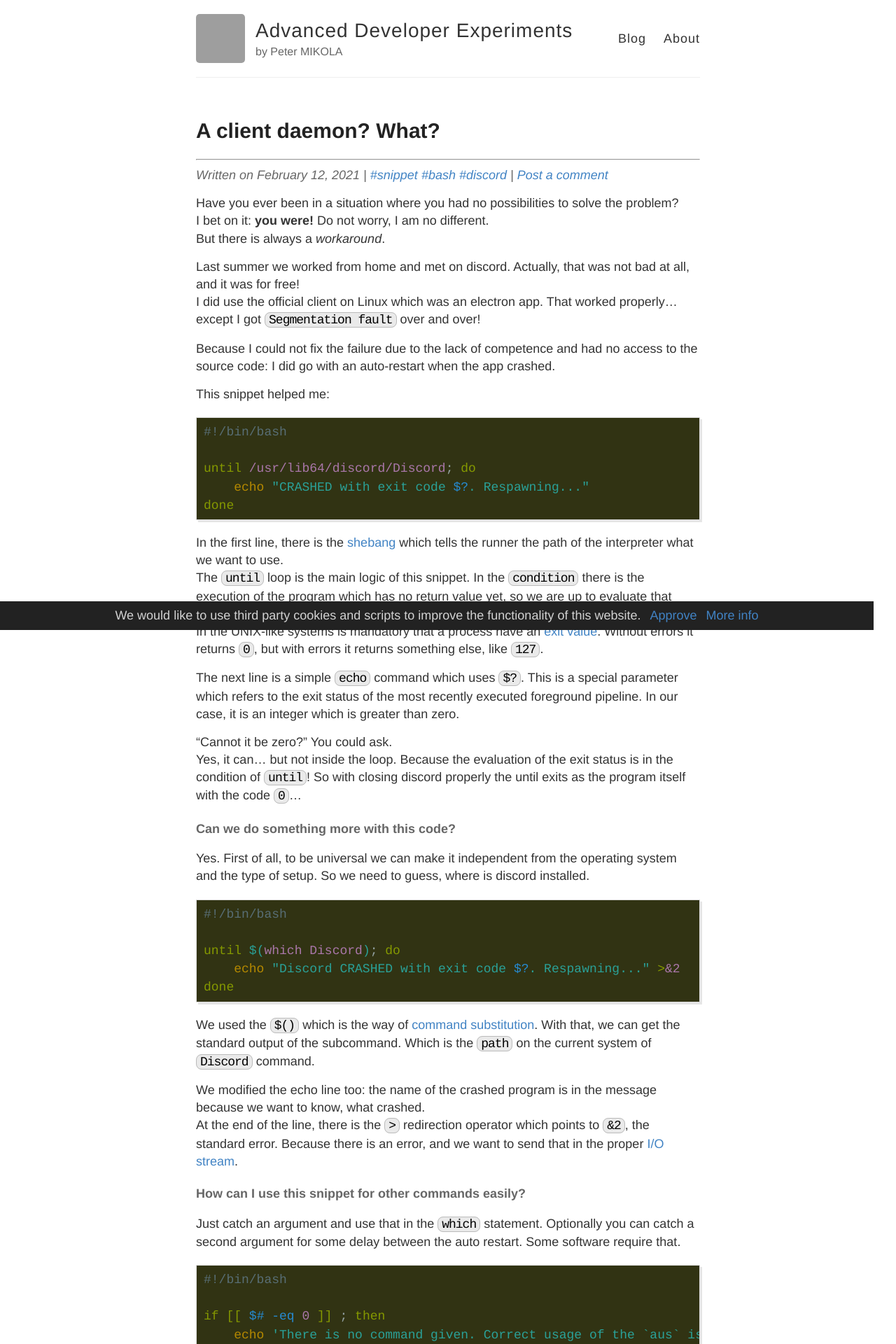
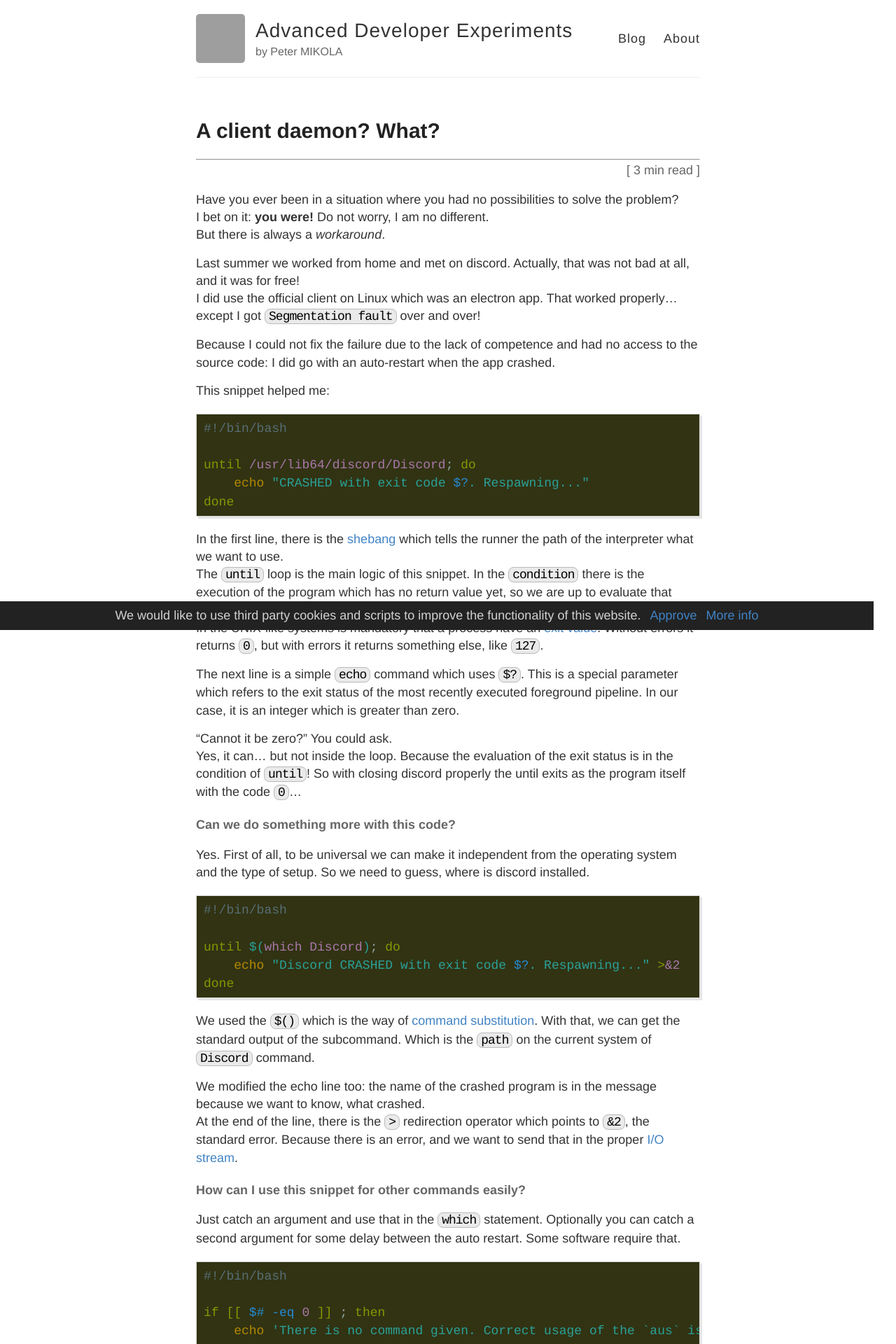
Before and after one commit to Mikopet/mikopet.dev, a Jekyll site: the page built from blog/_posts/2021-02-12-discord-client-daemon.md, in a window 1280 px wide. Shown: the top 1920 px of the page at 70% size. Built offline with Jekyll 4.4.1, drawn with Linux system fonts in a browser that asks for light colours; some web fonts are replaced; comment, search, counter and statistics services are not loaded; some of the changed text lies outside the part shown; grey boxes are pictures that could not be loaded.

Commit message:
redesigning post headers and footers

```diff
--- a/_includes/post-attributes.html
+++ /dev/null
@@ -1,14 +0,0 @@
-{% if page != blank  %}
-{% assign post = page %}
-{% endif %}
-
-<hr>
-<div class="date">
-    Written on {{ post.date | date: "%B %e, %Y" }}
-    |
-    {% for tag in post.tags %}
-    <a href="{{ site.baseurl }}/tags#{{ tag }}">#{{ tag }}</a>
-    {% endfor %}
-    |
-    <a href="{{ site.url }}{{ post.url }}#disqus_thread" data-disqus-identifier="{{ post.slug }}">Post a comment</a>
-</div>
--- /dev/null
+++ b/_includes/read-time.html
@@ -0,0 +1,4 @@
+<span class="reading-time" title="Estimated read time">
+    {% assign words = include.content | strip_html | number_of_words %}
+    {{ words | divided_by: 265 | plus: 1 }} min read
+</span>
--- a/_layouts/post.html
+++ b/_layouts/post.html
@@ -4,10 +4,19 @@
 
 <article class="post">
     <h1>{{ page.title }}</h1>
-    {% include post-attributes.html %}
+    <hr/>
+    <div class="read-time">[{% include read-time.html content=page.content %}]</div>
 
     <div class="entry">
         {{ content }}
+    </div>
+
+    <div class="date">Written on {{ page.date | date: "%B %e, %Y" }}</div>
+    <hr/>
+    <div class="tags">
+    {% for tag in page.tags %}
+        <a href="{{ site.baseurl }}/tags#{{ tag }}">#{{ tag }}</a>
+    {% endfor %}
     </div>
 
     {% if page.lectors %}
--- a/style.scss
+++ b/style.scss
@@ -121,6 +121,17 @@
 .date {
   font-style: italic;
   color: $gray;
+}
+
+.tags {
+  text-align: center;
+}
+
+.read-time {
+  text-align: right;
+  color: $gray;
+  line-height: 10px;
+  padding-bottom: 10px;
 }
 
 // Specify the color of the selection
```
Also changed, not shown: pages/index.html (+6 -2 lines), 1 other file.
